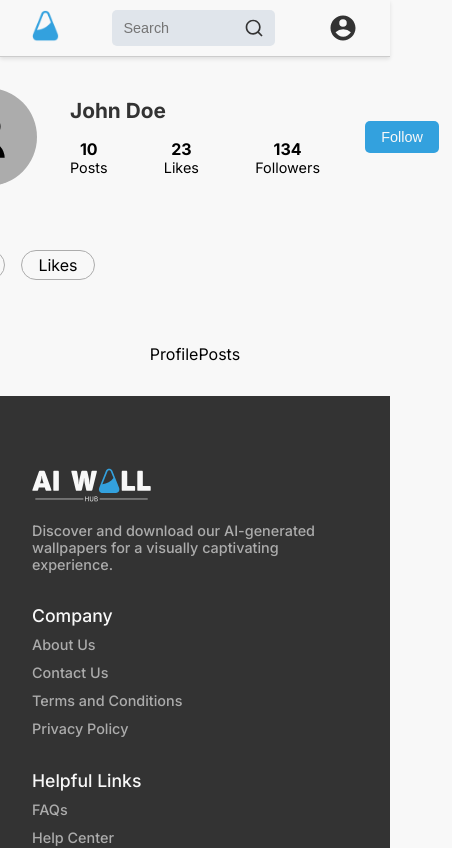
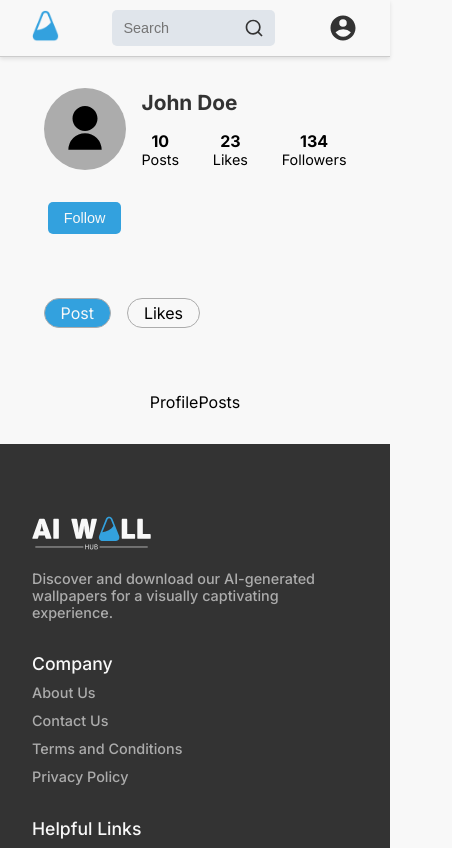
Before and after one commit to nishaj0/Ai_WallHub, a React (Vite) app in the folder client/: page /profile in a window 390 px wide. Shown: the top 848 px of the page, 452 px wide, since content can reach past the window. Built offline with nearby package versions, Linux system fonts and the light colour scheme.

Commit message:
added responsiveness for profile page

```diff
--- a/client/src/pages/Profile/ProfileLayout/ProfileLayout.jsx
+++ b/client/src/pages/Profile/ProfileLayout/ProfileLayout.jsx
@@ -6,7 +6,18 @@ import { RiUserFill } from "react-icons/ri";
 
 function ActivityLink({ content, to }) {
    return (
-      <NavLink to={to} className="wallHub__profile-activity_button">
+      <NavLink
+         to={to}
+         className="wallHub__profile-activity_button"
+         style={({ isActive }) => {
+            return {
+               // ? --main-sky-blue: #33a1de;
+               // ? --main-color-light: #f8f8f8;
+               backgroundColor: isActive && "#33a1de",
+               color: isActive && "#f8f8f8",
+            };
+         }}
+      >
          {content}
       </NavLink>
    );
--- a/client/src/pages/Profile/ProfileLayout/profileLayout.css
+++ b/client/src/pages/Profile/ProfileLayout/profileLayout.css
@@ -18,7 +18,7 @@
 .wallHub__profile-details {
    width: 100%;
    display: grid;
-   grid-template-columns: 100px 250px 100px;
+   grid-template-columns: 1fr 2.5fr 1fr;
    column-gap: 2rem;
    align-items: center;
    justify-content: center;
@@ -112,3 +112,21 @@
    border-radius: 2rem;
    cursor: pointer;
 }
+
+@media screen and (max-width: 550px) {
+   .wallHub__profile{
+      margin: 0 2rem;
+   }
+   .wallHub__profile-details {
+      grid-template-columns: 1fr 2.5fr;
+      grid-template-rows: auto auto;
+      column-gap: 1rem;
+      row-gap: 2rem;
+    }
+    .wallHub__profile-details > *:last-child {
+      grid-row: 2;
+    }
+    .wallHub__profile-details_dp-frame{
+      padding: 1rem;
+    }
+}
```
